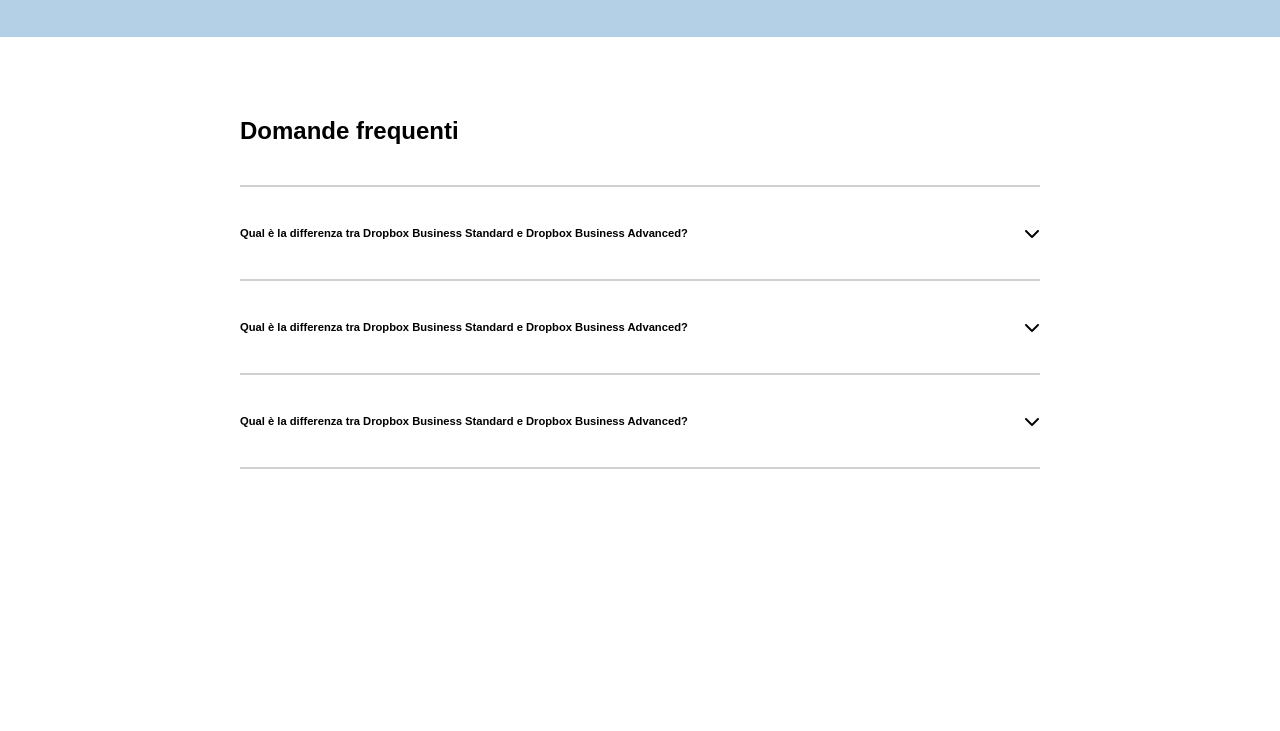
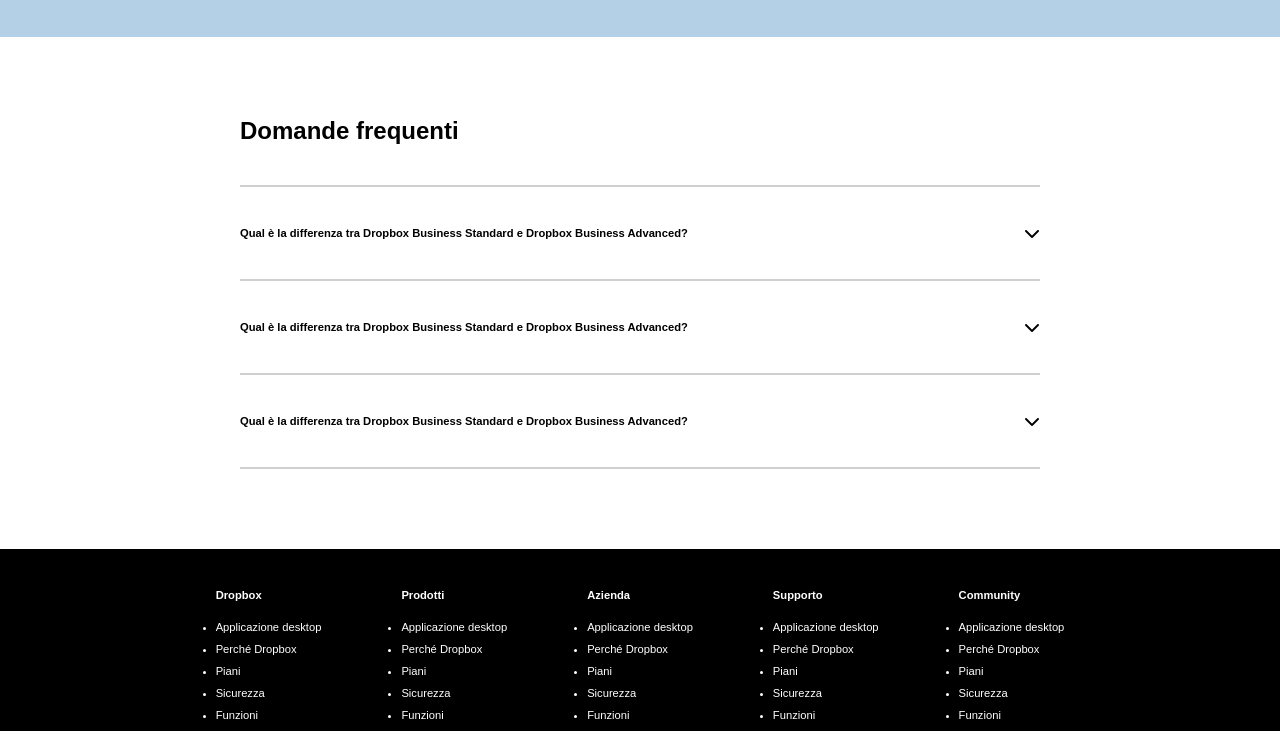
Before and after one commit to stefanopriolo/htmlcss-dropbox, a plain HTML site: page index.html in a window 1280 px wide. Shown: the part 3988-4719 px from the top of the page. Before the commit the page ends 4457 px from the top, so only its background shows below. Drawn offline with Linux system fonts and the light colour scheme.

Commit message:
+ Footer

```diff
--- a/css/style.css
+++ b/css/style.css
@@ -339,6 +339,10 @@ height: 2rem;
     color: black
 }
 
+.faq {
+    padding-bottom: 80px;
+}
+
 .faq_container {
     width: 100vh;
 }
@@ -364,3 +368,29 @@ height: 2rem;
     align-items: center;
     justify-content: space-between;
 }
+
+/* --------- Fine Aside ---------  */
+
+.bg_black {
+    background-color: black;
+}
+
+.footer_container {
+    width: 150vh;
+    height: 300vh;
+}
+
+.column h6, .column li {
+    color: white;
+    font-size: var(--span_size);
+}
+
+.column li {
+    padding-bottom: 10px;
+}
+
+.flex_footer {
+    display: flex;
+    gap: 5rem;
+    justify-content: center;
+}
--- a/index.html
+++ b/index.html
@@ -371,7 +371,7 @@
         <div class="box_general">
           <div class="container page">
             <div class="op">
-            <h2>Esegui più operazioni con Dropbox Business</h2>
+            <h2>Più di 500.000 team utilizzano Dropbox Business</h2>
             <a class="unsub" href="">Scopri di più sui nostri clienti</a>
           </div>
                 </div>
@@ -466,6 +466,66 @@
     </section>
       </aside>
     </main>
-    <footer></footer>
+    <footer>
+      <div class="box_general bg_black">
+          <div class="flex_footer">
+          <div class="column">
+            <h6>Dropbox</h6>
+            <ul>
+              <li>Applicazione desktop</li>
+              <li>Perché Dropbox</li>
+              <li>Piani</li>
+              <li>Sicurezza</li>
+              <li>Funzioni</li>
+            </ul>
+          </div>
+
+          <div class="column">
+            <h6>Prodotti</h6>
+            <ul>
+              <li>Applicazione desktop</li>
+              <li>Perché Dropbox</li>
+              <li>Piani</li>
+              <li>Sicurezza</li>
+              <li>Funzioni</li>
+            </ul>
+          </div>
+
+          <div class="column">
+            <h6>Azienda</h6>
+            <ul>
+              <li>Applicazione desktop</li>
+              <li>Perché Dropbox</li>
+              <li>Piani</li>
+              <li>Sicurezza</li>
+              <li>Funzioni</li>
+            </ul>
+          </div>
+
+          <div class="column">
+            <h6>Supporto</h6>
+            <ul>
+              <li>Applicazione desktop</li>
+              <li>Perché Dropbox</li>
+              <li>Piani</li>
+              <li>Sicurezza</li>
+              <li>Funzioni</li>
+            </ul>
+          </div>
+
+          <div class="column">
+            <h6>Community</h6>
+            <ul>
+              <li>Applicazione desktop</li>
+              <li>Perché Dropbox</li>
+              <li>Piani</li>
+              <li>Sicurezza</li>
+              <li>Funzioni</li>
+            </ul>
+          </div>
+        </div>
+
+      </div>
+    </footer>
   </body>
 </html>
```
